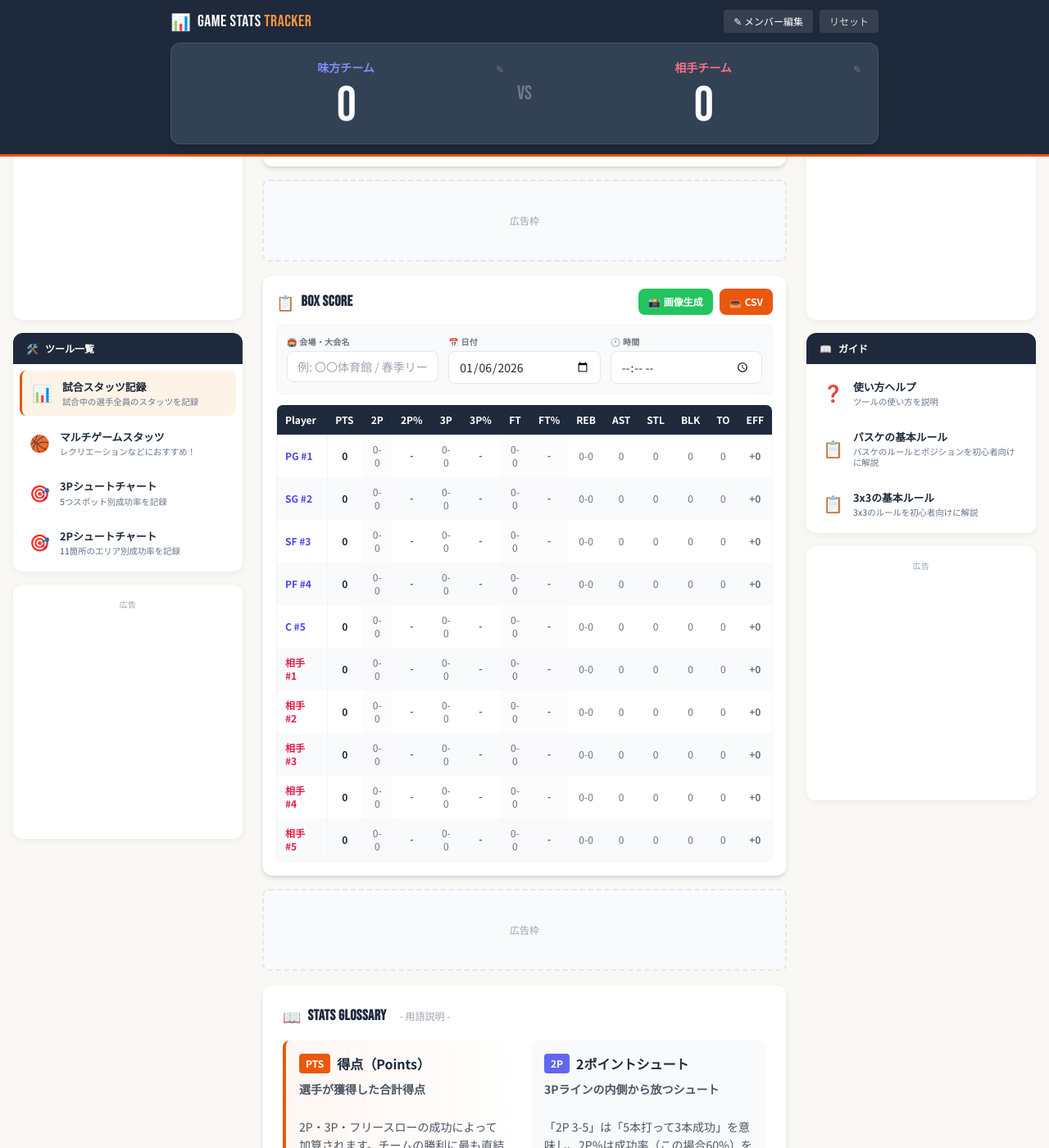
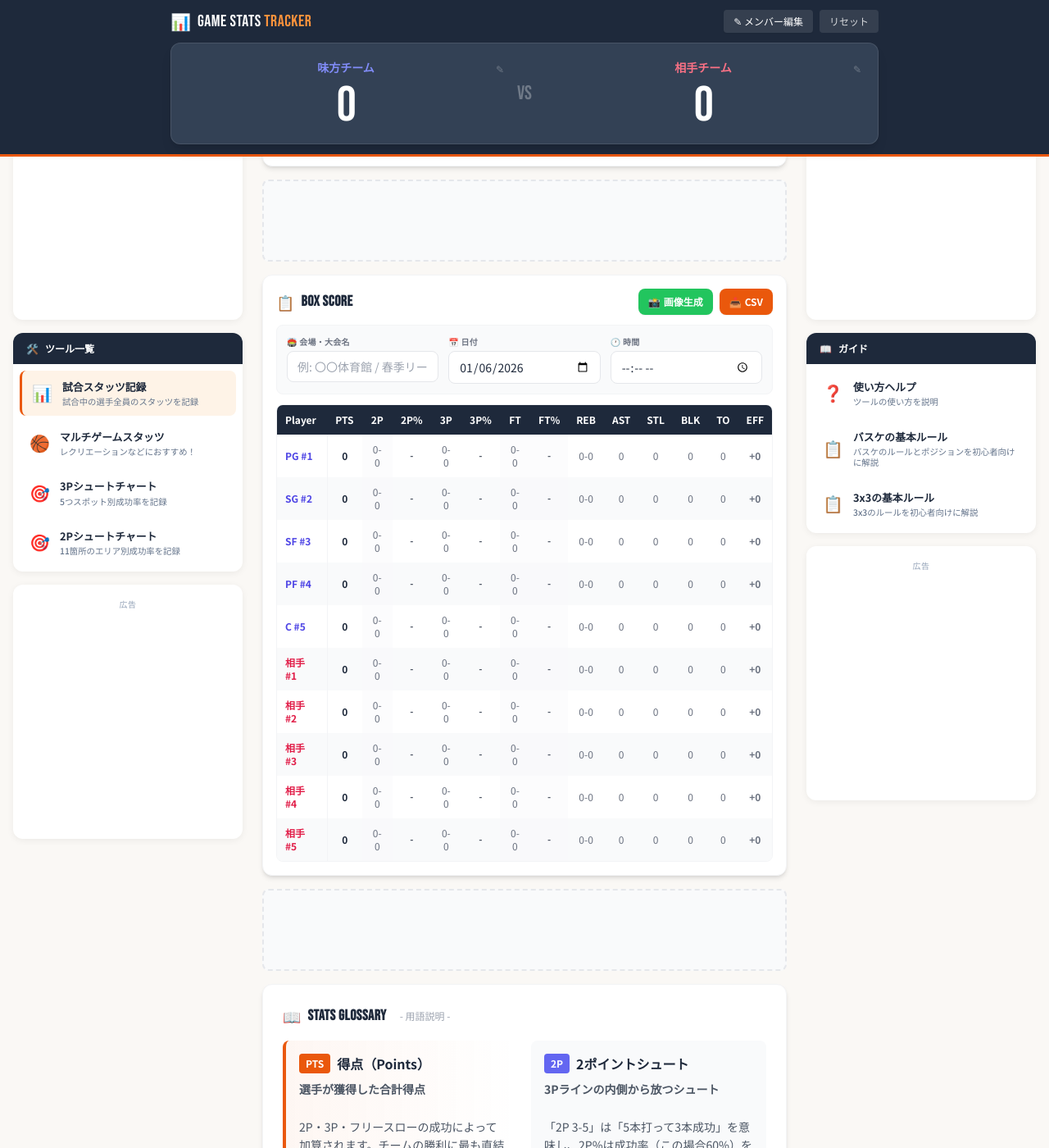
Before and after one commit to BSK-Ryo/statstoo, a Jekyll site: the page built from index.html, in a window 1280 px wide and 1400 px high, scrolled down 811 px. Shown: the whole window at 82% size. Built offline with Jekyll 4.4.1, drawn with Linux system fonts in a browser that asks for light colours; nearby versions of some CDN libraries.

Commit message:
Topページ広告コード追加

```diff
--- a/index.html
+++ b/index.html
@@ -428,14 +428,18 @@
 
         <!-- AdSense広告枠①: TEAM COMPARISON下 -->
         <div class="adsense-container my-4">
-            <span class="adsense-placeholder">広告枠</span>
-            <!-- 審査通過後、上のspanを削除し、下のinsタグのstyleをdisplay:blockに変更してください -->
+            <script async src="https://pagead2.googlesyndication.com/pagead/js/adsbygoogle.js?client=ca-pub-1459200463172380"
+                crossorigin="anonymous"></script>
+            <!-- index-content-ad-1  （TEAM COMPARISON下） -->
             <ins class="adsbygoogle"
-                style="display:none"
-                data-ad-client="ca-pub-XXXXXXXXXXXXXXXX"
-                data-ad-slot="XXXXXXXXXX"
+                style="display:block"
+                data-ad-client="ca-pub-1459200463172380"
+                data-ad-slot="8526814472"
                 data-ad-format="auto"
                 data-full-width-responsive="true"></ins>
+            <script>
+                (adsbygoogle = window.adsbygoogle || []).push({});
+            </script>
         </div>
 
         <!-- Stats Table Section -->
@@ -519,14 +523,18 @@
 
         <!-- AdSense広告枠②: BOX SCORE下 -->
         <div class="adsense-container my-4">
-            <span class="adsense-placeholder">広告枠</span>
-            <!-- 審査通過後、上のspanを削除し、下のinsタグのstyleをdisplay:blockに変更してください -->
+            <script async src="https://pagead2.googlesyndication.com/pagead/js/adsbygoogle.js?client=ca-pub-1459200463172380"
+                crossorigin="anonymous"></script>
+            <!-- index-content-ad-2  （BOX SCORE下） -->
             <ins class="adsbygoogle"
-                style="display:none"
-                data-ad-client="ca-pub-XXXXXXXXXXXXXXXX"
-                data-ad-slot="XXXXXXXXXX"
+                style="display:block"
+                data-ad-client="ca-pub-1459200463172380"
+                data-ad-slot="7213732807"
                 data-ad-format="auto"
                 data-full-width-responsive="true"></ins>
+            <script>
+                (adsbygoogle = window.adsbygoogle || []).push({});
+            </script>
         </div>
 
         <!-- Stats Glossary Section -->
@@ -739,14 +747,18 @@
 
             <!-- AdSense広告枠③: StatsTooとは？上 -->
             <div class="adsense-container my-6">
-                <span class="adsense-placeholder">広告枠</span>
-                <!-- 審査通過後、上のspanを削除し、下のinsタグのstyleをdisplay:blockに変更してください -->
+                <script async src="https://pagead2.googlesyndication.com/pagead/js/adsbygoogle.js?client=ca-pub-1459200463172380"
+                    crossorigin="anonymous"></script>
+                <!-- index-content-ad-3  （StatsTooとは？上） -->
                 <ins class="adsbygoogle"
-                    style="display:none"
-                    data-ad-client="ca-pub-XXXXXXXXXXXXXXXX"
-                    data-ad-slot="XXXXXXXXXX"
+                    style="display:block"
+                    data-ad-client="ca-pub-1459200463172380"
+                    data-ad-slot="3274487792"
                     data-ad-format="auto"
                     data-full-width-responsive="true"></ins>
+                <script>
+                    (adsbygoogle = window.adsbygoogle || []).push({});
+                </script>
             </div>
 
             <!-- statstooとは セクション -->
@@ -904,14 +916,18 @@
 
             <!-- AdSense広告枠④: StatsTooとは？下 -->
             <div class="adsense-container my-6">
-                <span class="adsense-placeholder">広告枠</span>
-                <!-- 審査通過後、上のspanを削除し、下のinsタグのstyleをdisplay:blockに変更してください -->
+                <script async src="https://pagead2.googlesyndication.com/pagead/js/adsbygoogle.js?client=ca-pub-1459200463172380"
+                    crossorigin="anonymous"></script>
+                <!-- index-content-ad-4  （StatsTooとは？下） -->
                 <ins class="adsbygoogle"
-                    style="display:none"
-                    data-ad-client="ca-pub-XXXXXXXXXXXXXXXX"
-                    data-ad-slot="XXXXXXXXXX"
+                    style="display:block"
+                    data-ad-client="ca-pub-1459200463172380"
+                    data-ad-slot="4364208188"
                     data-ad-format="auto"
                     data-full-width-responsive="true"></ins>
+                <script>
+                    (adsbygoogle = window.adsbygoogle || []).push({});
+                </script>
             </div>
 
         </section>
```
